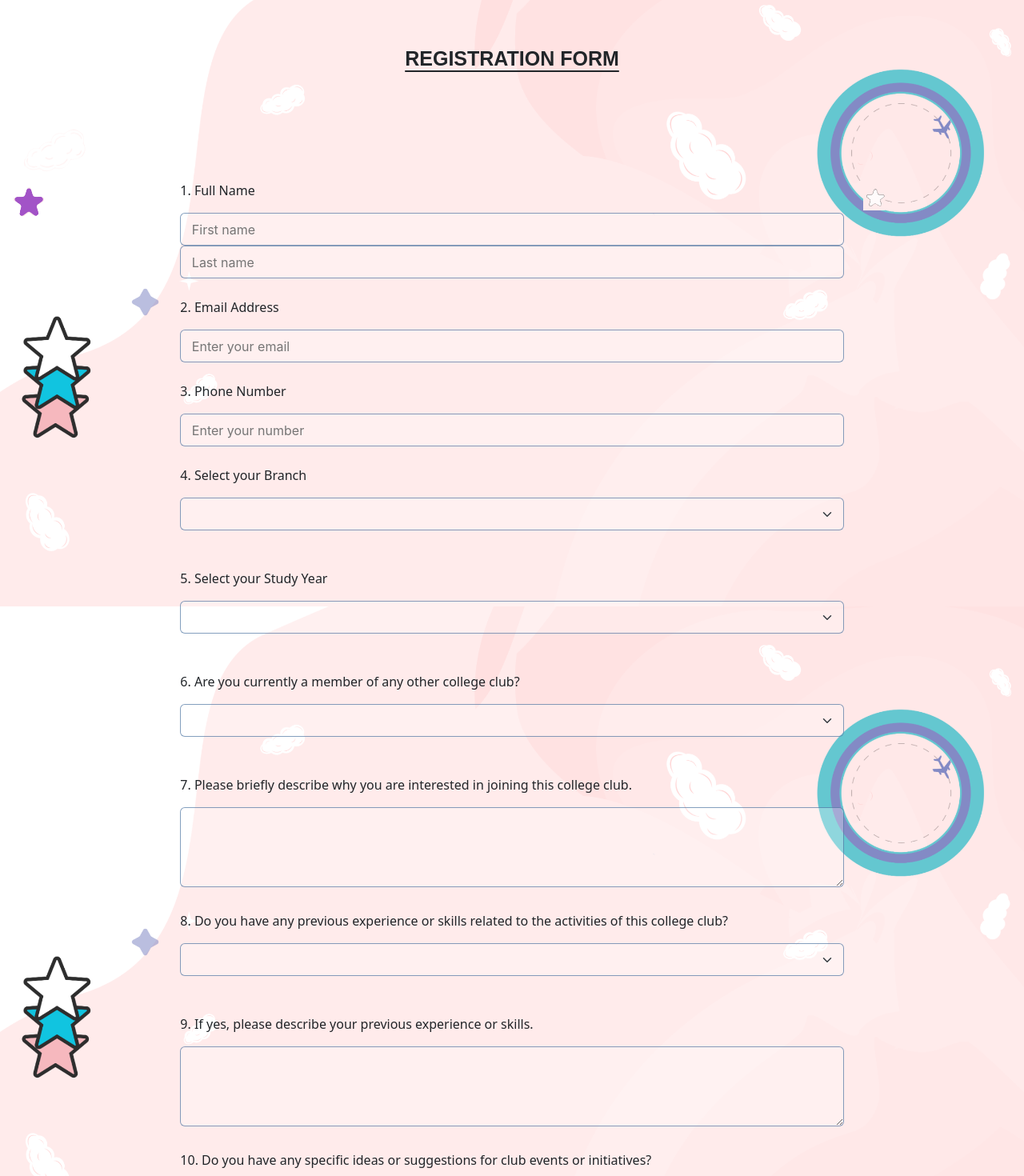
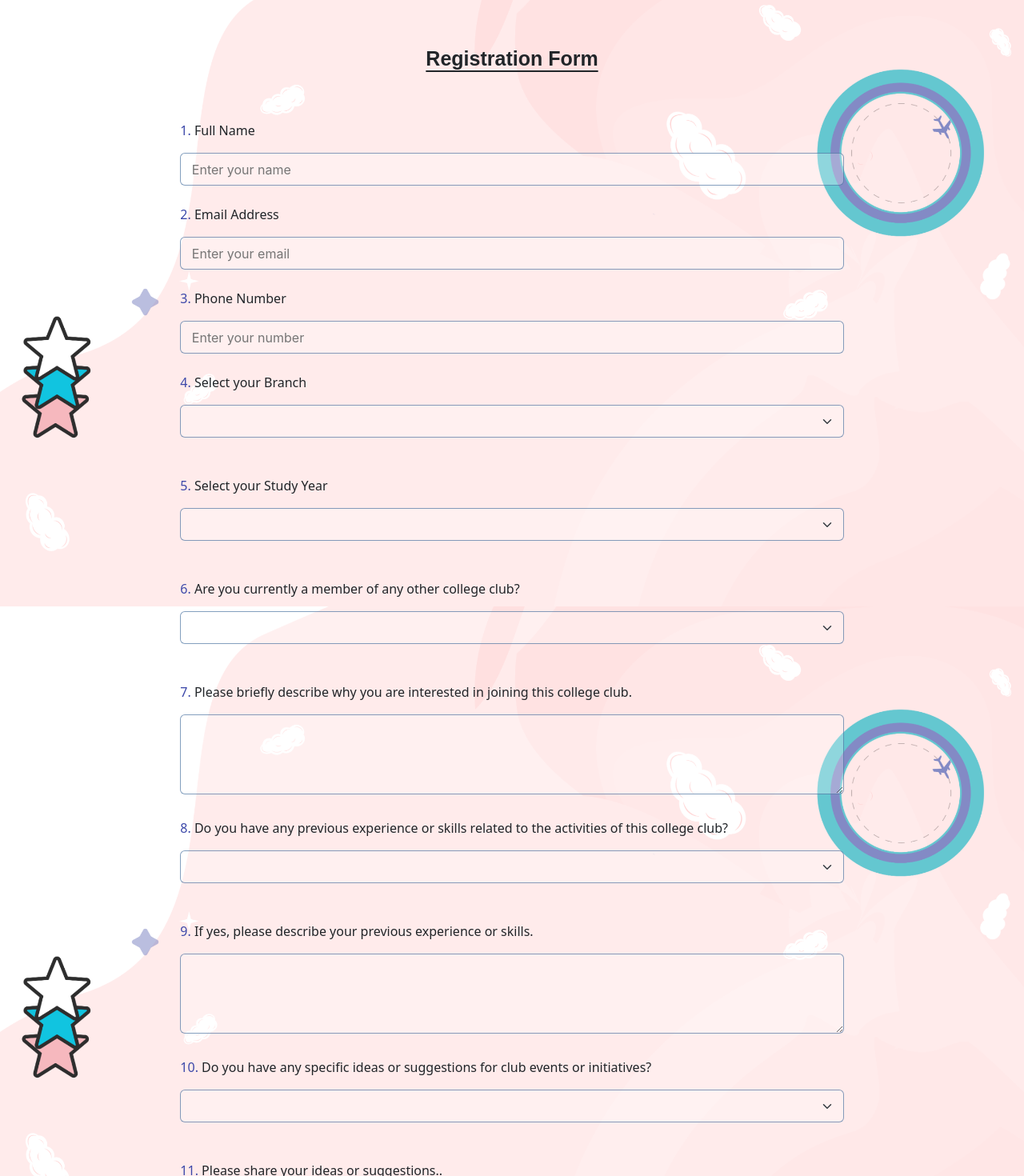
Before and after one commit to shrutigolwalk0109/Registration-Form, a React (Create React App) app: page / in a window 1280 px wide. Shown: the part 42-1512 px from the top of the page at 80% size. Built offline with nearby package versions, Linux system fonts and the light colour scheme.

Commit message:
Update Home.js

```diff
--- a/src/component/Home.js
+++ b/src/component/Home.js
@@ -1,8 +1,3 @@
-import cloud from "../website/main-photo/cloud.png";
-import star from "../website/main-photo/star.png"
-import wstar from "../website/main-photo/w-star.png"
-
-
 export function Home() {
   return (
     <>
@@ -11,40 +6,40 @@ export function Home() {
           <div className="row ">
             {/* heading */}
             <div className="background">
-              <h3 className=" heading text-center top mb-3 ">
-                <u>REGISTRATION FORM</u>
+              <h3 className=" heading text-center top  ">
+                <u>Registration Form</u>
               </h3>
               <div className="fixed cloud-img  ">
-                <img src={cloud} alt="cloud-img" />
+                {/* <img src={cloud} alt="cloud-img" /> */}
               </div>
             </div>
             <br></br>
 
             {/* Three-Stars col-md-2*/}
             <div className="col-md-2 stars star">
-            <img className="fixed" src={star} alt="star-img" />
+            {/* <img className="fixed" src={star} alt="star-img" /> */}
             </div>
 
             {/* Main-Form col-md-8 */}
             <form className="form col-md-8" >
 
-              <p>1. Full Name</p>
-              <input className="name" type="text" name="n" placeholder="   First name" required ></input>
-              <input className="name" type="text" name="n" placeholder="   Last name" required ></input>
+              <p><span>1.</span> Full Name</p>
+              <input className="input" type="text" name="n" placeholder="   Enter your name" required ></input>
+
               <br />
               <br />
 
-              <p>2. Email Address</p>
+              <p><span>2.</span> Email Address</p>
               <input className="input" type="email" name="n" placeholder="   Enter your email" required ></input>
               <br />
               <br />
 
-              <p>3. Phone Number</p>
+              <p><span>3.</span> Phone Number</p>
               <input className="input" type="number" name="n" placeholder="   Enter your number" required></input>
               <br />
               <br />
 
-              <p>4. Select your Branch</p>
+              <p><span>4.</span> Select your Branch</p>
               <select class="form-select select" placeholder="   Select" aria-label="Default select example">
                 <option selected></option>
                 <option value="1">Computer Science Engineering</option>
@@ -57,7 +52,7 @@ export function Home() {
               <br />
 
 
-              <p>5. Select your Study Year</p>
+              <p><span>5.</span> Select your Study Year</p>
               <select class="form-select select" placeholder="   Select" aria-label="Default select example">
                 <option selected></option>
                 <option value="1">1st year</option>
@@ -70,7 +65,7 @@ export function Home() {
               <br />
               <br />
 
-              <p>6. Are you currently a member of any other college club?</p>
+              <p><span>6.</span> Are you currently a member of any other college club?</p>
               <select class="form-select select" placeholder="   Select" aria-label="Default select example">
                 <option selected></option>
                 <option value="1">Yes</option>
@@ -80,12 +75,12 @@ export function Home() {
               <br />
               <br />
 
-              <p>7. Please briefly describe why you are interested in joining this college club.</p>
+              <p><span>7.</span> Please briefly describe why you are interested in joining this college club.</p>
               <textarea className="input" cols={67} style={{ height: 100 }}></textarea>
               <br />
               <br />
 
-              <p>8. Do you have any previous experience or skills related to the activities of this college club?</p>
+              <p><span>8.</span> Do you have any previous experience or skills related to the activities of this college club?</p>
               <select class="form-select select" placeholder="   Select" aria-label="Default select example">
                 <option selected></option>
                 <option value="1">Yes</option>
@@ -94,13 +89,13 @@ export function Home() {
               <br />
               <br />
 
-              <p>9. If yes, please describe your previous experience or skills.</p>
+              <p><span>9.</span> If yes, please describe your previous experience or skills.</p>
               <textarea className="input" cols={67} style={{ height: 100 }}></textarea>
               <br />
               <br />
 
 
-              <p>10. Do you have any specific ideas or suggestions for club events or initiatives?</p>
+              <p><span>10.</span> Do you have any specific ideas or suggestions for club events or initiatives?</p>
               <select class="form-select select" placeholder="   Select" aria-label="Default select example">
                 <option selected></option>
                 <option value="1">Yes</option>
@@ -109,27 +104,24 @@ export function Home() {
               <br />
               <br />
 
-              <p>11. Please share your ideas or suggestions..</p>
+              <p><span>11.</span> Please share your ideas or suggestions..</p>
               <textarea className="input" cols={67} style={{ height: 100 }}></textarea>
               <br />
               <br />
 
-              <label for="file">12. If applicable, please attach your resume.</label>
+              <label for="file"><p><span>12.</span> If applicable, please attach your resume.</p></label>
               <input id="file" type="file" className="file"/>
               <br />
               <br />
 
 
-              <button className="Button d-grid gap-2 d-md-block" type="submit" placeholder="Send" form="form1" value="Submit">
+              <button className="Button mb-3"  type="submit" placeholder="Send" form="form1" value="Submit">
                 Submit
               </button>
             </form>
-            <div className="col-md-2 cloud wstar">
-            <img className="fixed" src={wstar} alt="wstar-img" />
+            <div className="col-md-2 cloud">
+            {/* <img className="fixed" src={wstar} alt="wstar-img" /> */}
             </div>
-
-
-
        </div>
         </div>
       </body>
```
